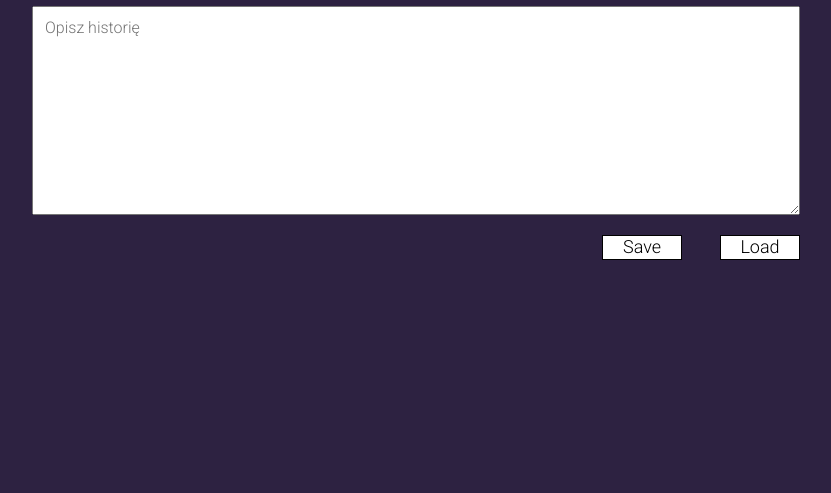
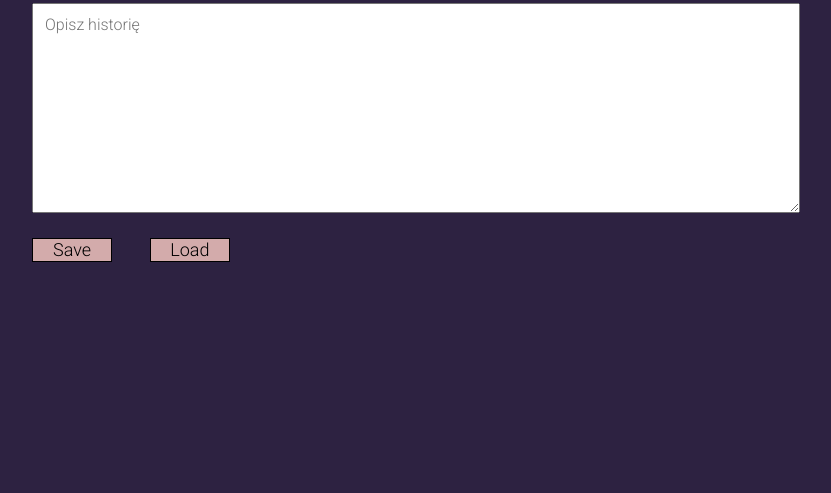
Before and after one commit to karolwasemann/editor, a website built with webpack: page src/pages/index.html in a window 1280 px wide. Shown: the part 307-800 px from the top of the page, without its empty margins (224-1055 px from the left). Built offline with nearby package versions, Linux system fonts and the light colour scheme.

Commit message:
add form & CSS delate <html>

```diff
--- a/src/pages/index.html
+++ b/src/pages/index.html
@@ -8,6 +8,7 @@
   <body>
     <main>
       <h1 class="title">Opisz swoją historię</h1>
+      <form action="">
         <textarea
           class="text-area--js"
           name="text"
@@ -20,6 +21,7 @@
           <button class="save save--js">Save</button>
           <button class="load load--js">Load</button>
         </section>
+      </form>
     </main>
   </body>
 </html>
--- a/src/scss/main.scss
+++ b/src/scss/main.scss
@@ -2,8 +2,6 @@
 
 @import "_variables";
 @import url('https://fonts.googleapis.com/css2?family=Roboto:wght@300;700&display=swap');
-
-html {}
 
 body {
   font-family: 'Roboto', sans-serif;
@@ -39,7 +37,7 @@ textarea {
 
 .save,
 .load {
-  background: white;
+  background: rgb(211, 171, 171);
   margin-top: 20px;
   border: solid 1px black;
   font-size: 18px;
```
Lines whose indentation alone changed are shown as unchanged.
